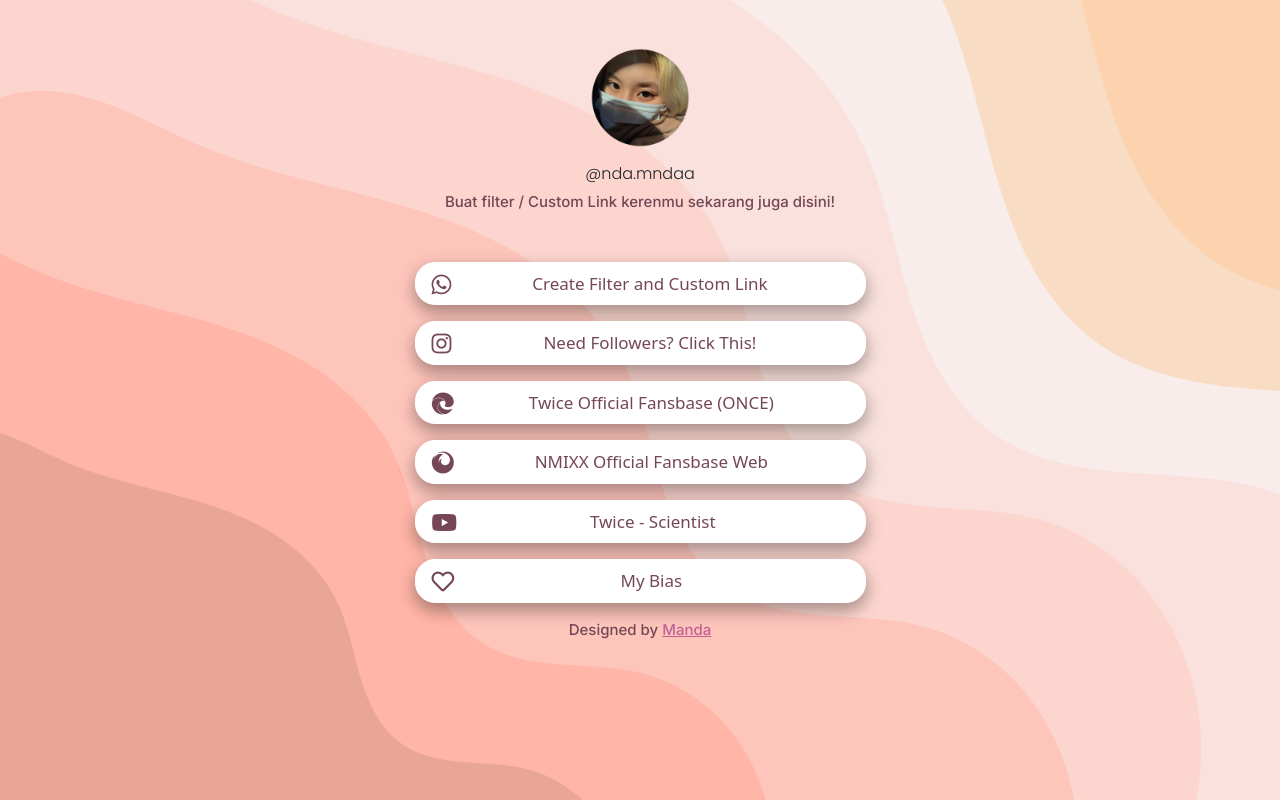
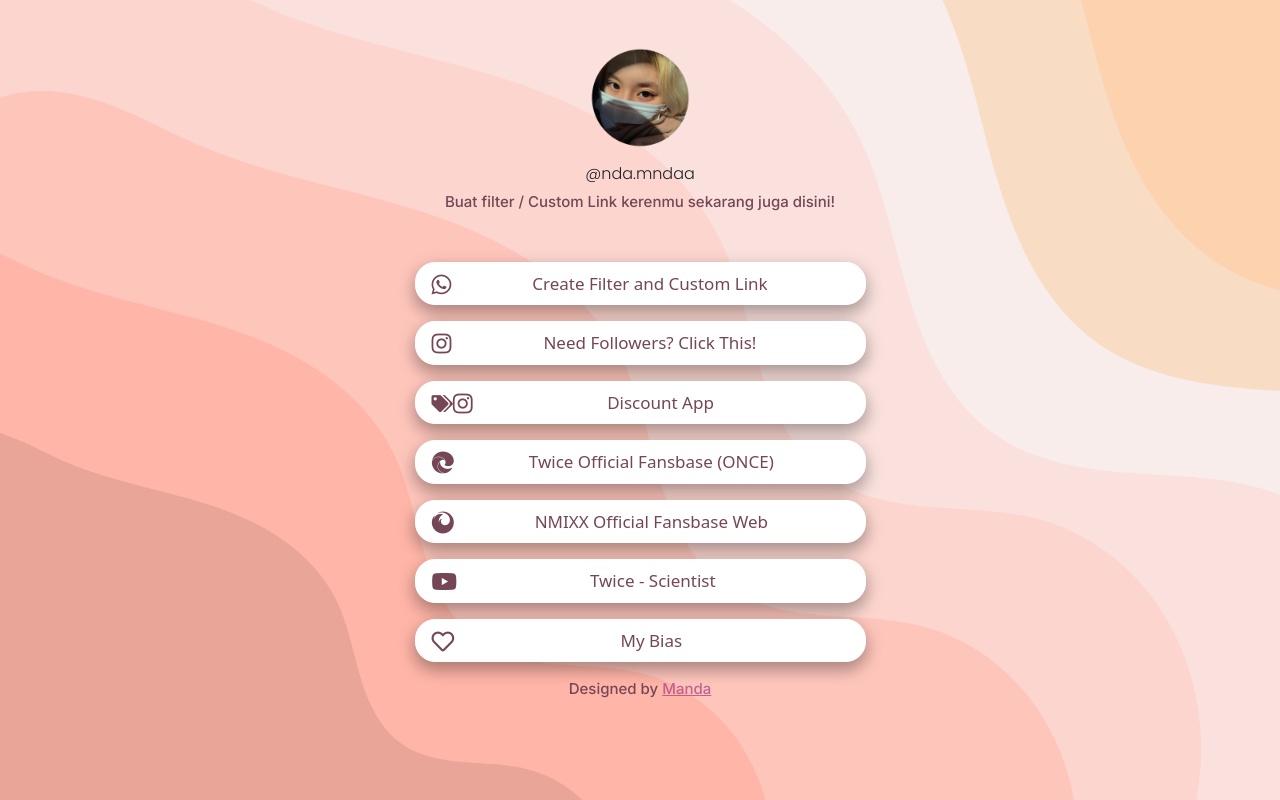
Before and after one commit to andin1728/link-profile, a plain HTML site: page index.html in a window 1280 px wide. Drawn offline with nearby package versions, Linux system fonts and the light colour scheme.

Commit message:
Update Link

```diff
--- a/index.html
+++ b/index.html
@@ -39,6 +39,9 @@
                     <a class="btn btn-primary btn-lg" href="https://www.instagram.com/media._id/">
                        <i class="float-start fab fa-instagram fa-lg"></i> Need Followers? Click This!
                     </a>
+                    <a class="btn btn-primary btn-lg" href="/diskon-app/index.html">
+                        <i class="float-start fas fa-tags"></i><i class="float-start fab fa-instagram fa-lg"></i> Discount App
+                     </a>
                         <!-- <div class="collapse" id="linkstream">
                             <div class="card card-body">
                                 Untuk mengakses link live streaming Twice bisa melalui link berikut <a href="#">Klik Disini!</a>
```
